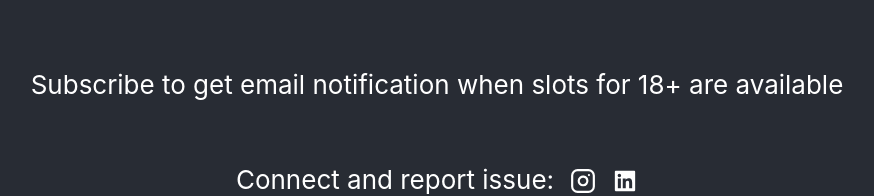
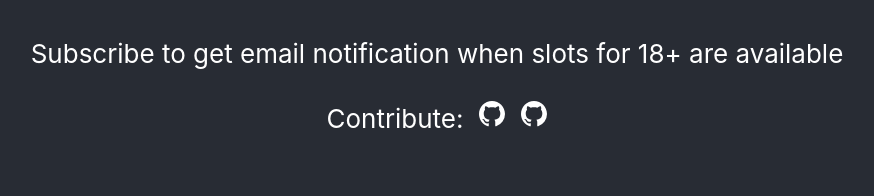
Before and after one commit to saranshdabas/notify_me_frontend, a React (Create React App) app: page / in a window 1280 px wide. Shown: the top 196 px of the page, without its empty margins (203-1077 px from the left). Built offline with nearby package versions, Linux system fonts and the light colour scheme; no server answers.

Commit message:
Added github repo urls for contribution

```diff
--- a/src/App.css
+++ b/src/App.css
@@ -15,7 +15,7 @@
 .icon {
   color: white;
   margin-left: 1rem;
-  margin-top: 0.2rem;
+  margin-top: 0.1rem;
 }
 
 .card {
--- a/src/App.js
+++ b/src/App.js
@@ -14,7 +14,7 @@ import MuiAlert from '@material-ui/lab/Alert';
 import axios from 'axios';
 import { FiInstagram } from 'react-icons/fi';
 import { AiFillLinkedin } from 'react-icons/ai';
-import { Link } from 'react-router-dom';
+import { GoMarkGithub } from 'react-icons/go';
 
 const connector = axios.create({
   baseURL: 'https://cdn-api.co-vin.in/api/v2/admin',
@@ -162,6 +162,23 @@ function App() {
         <span className='title'>
           {' '}
           Subscribe to get email notification when slots for 18+ are available
+          <br />
+          <br />
+          Contribute:
+          <a
+            href='https://github.com/saranshdabas/notify_me_frontend'
+            target='_blank'
+            rel='noopener noreferrer'
+          >
+            <GoMarkGithub class='icon' />
+          </a>
+          <a
+            href='https://github.com/saranshdabas/NotifyMe'
+            target='_blank'
+            rel='noopener noreferrer'
+          >
+            <GoMarkGithub class='icon' />
+          </a>
         </span>
         <article class='icons'>
           <span>Connect and report issue:</span>
```
